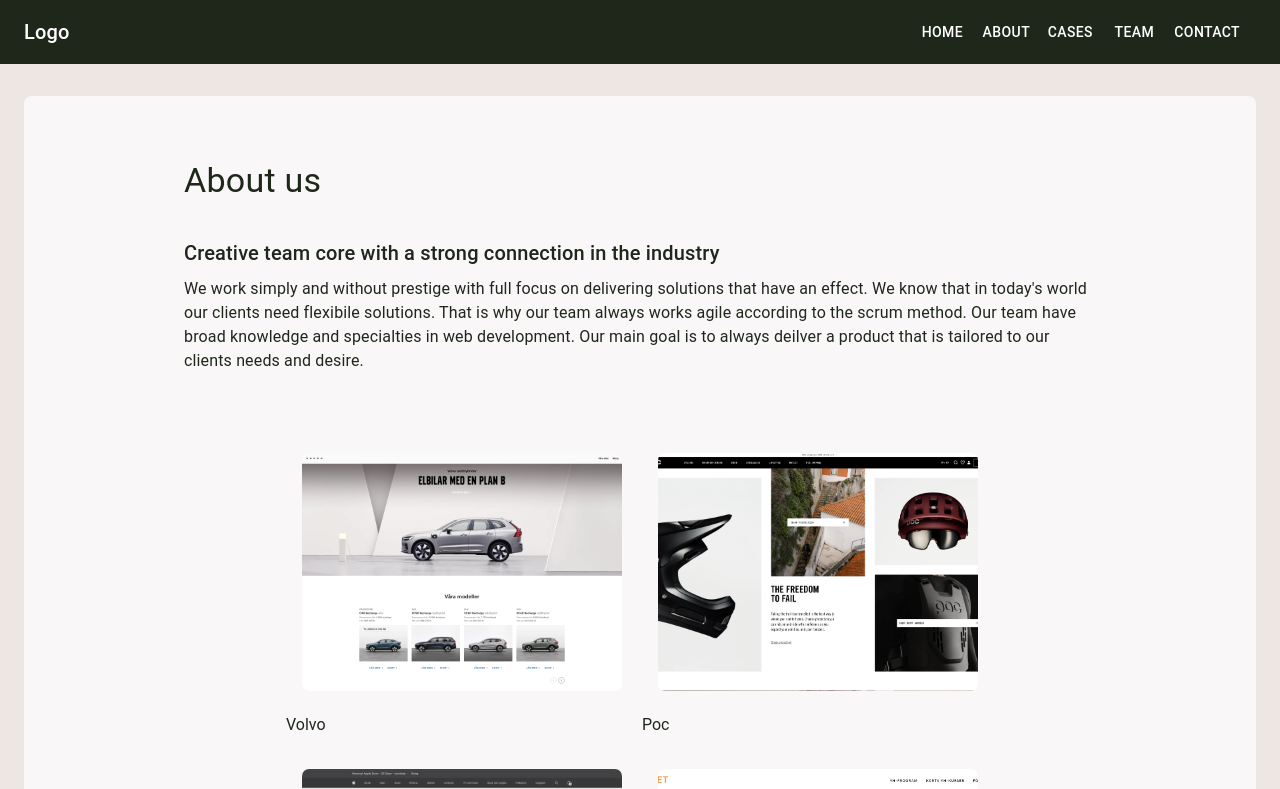
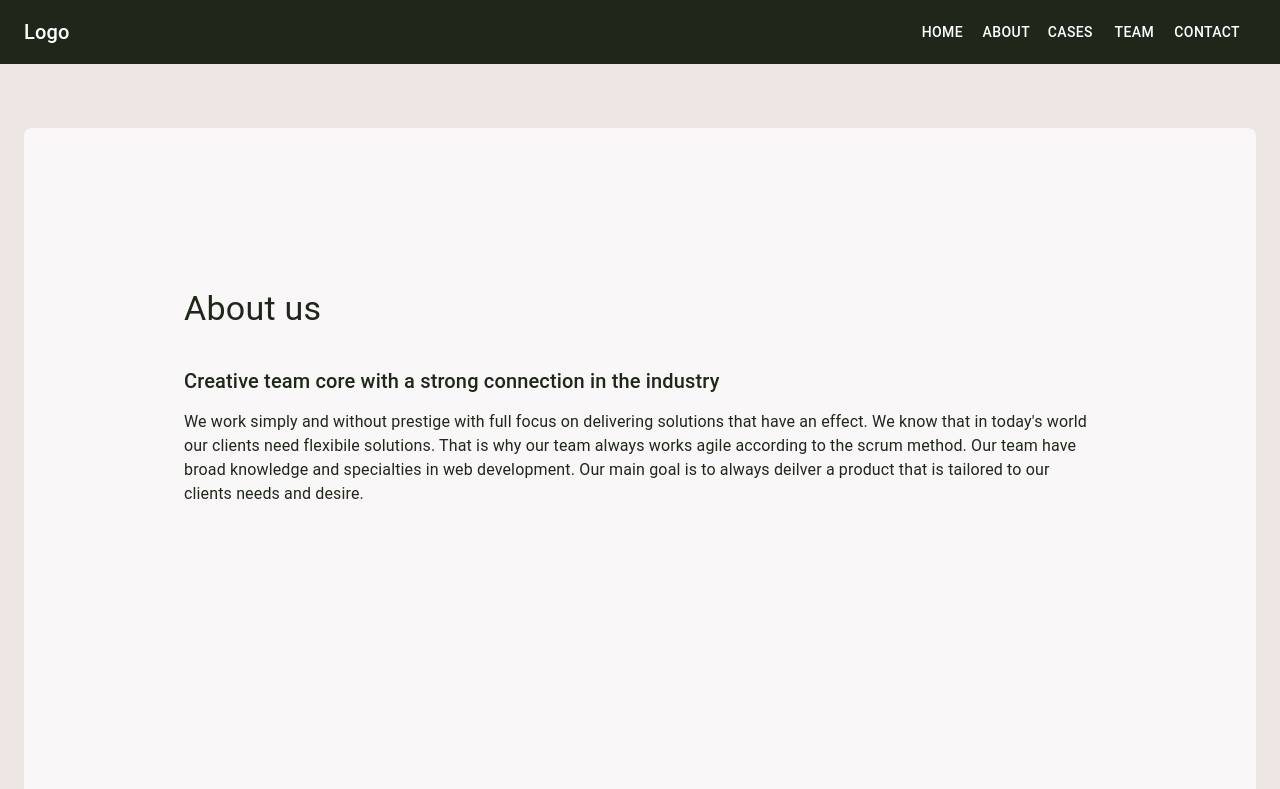
Before and after one commit to Prisberg/nr1team, a React (Create React App) app: page /about in a window 1280 px wide. Shown: the top 789 px of the page. Built offline with nearby package versions, Linux system fonts and the light colour scheme.

Commit message:
cases page

```diff
--- a/src/components/App.jsx
+++ b/src/components/App.jsx
@@ -11,6 +11,7 @@
 import Cases from "./pages/cases/Cases";
 import Footer from "./footer/Footer";
 import Main from "./pages/main/Main";
+import Team from "./pages/main/teams/Team";
 
 function App() {
   return (
@@ -28,6 +29,7 @@
           <Route path="/contact" element={<Contact />} />
           <Route path="/about" element={<About />} />
           <Route path="/cases" element={<Cases />} />
+          <Route path="/team" element={<Team />} />
         </Routes>
         <Footer />
       </BrowserRouter>
--- a/src/components/header/NavBar.jsx
+++ b/src/components/header/NavBar.jsx
@@ -114,15 +114,15 @@
               </Button>
               <Button
                 color="inherit"
-                onClick={() => navigate("/team")}
+                onClick={() => navigate("/cases")}
                 textAlign="center"
               >
                 {pages[2]}
               </Button>
-              <Button color="inherit" onClick={() => navigate("/contact")}>
+              <Button color="inherit" onClick={() => navigate("/team")}>
                 {pages[3]}
               </Button>
-              <Button color="inherit" onClick={() => navigate("/cases")}>
+              <Button color="inherit" onClick={() => navigate("/contact")}>
                 {pages[4]}
               </Button>
             </MenuItem>
--- a/src/components/pages/about/About.jsx
+++ b/src/components/pages/about/About.jsx
@@ -30,10 +30,11 @@
     >
       <Box
         sx={{
-          mt: "2rem",
+          mt: "4rem",
           mb: "2rem",
           display: "flex",
           alignItems: "center",
+          justifyContent: "center",
           flexDirection: "column",
           borderRadius: "8px",
           width: "100rem",
@@ -41,7 +42,15 @@
           flexShrink: 1,
         }}
       >
-        <Box sx={{ maxWidth: "65rem" }}>
+        <Box
+          sx={{
+            maxWidth: "65rem",
+            display: "flex",
+            justifyContent: "center",
+            flexDirection: "column",
+            mt: "6rem",
+          }}
+        >
           <Typography sx={textStyling} variant="h4">
             About us
           </Typography>
@@ -52,7 +61,14 @@
             Creative team core with a strong connection in the industry
           </Typography>
           <Typography
-            sx={{ mt: "0.5rem", ml: "4rem", mr: "4rem", flexShrink: "1" }}
+            sx={{
+              mt: "0.8rem",
+              ml: "4rem",
+              mr: "4rem",
+              mb: "5rem",
+              flexShrink: "1",
+              height: "20rem",
+            }}
           >
             We work simply and without prestige with full focus on delivering
             solutions that have an effect. We know that in today's world our
@@ -62,38 +78,6 @@
             deilver a product that is tailored to our clients needs and desire.
           </Typography>
         </Box>
-        <Box
-          sx={{
-            display: "flex",
-            justifyContent: "center",
-            alignItems: "center",
-            m: "1rem",
-            flexDirection: "column",
-            flexWrap: "wrap",
-          }}
-        >
-          {/* <Typography sx={{ fontWeight: "medium", mt: "2rem" }} variant="h6">
-            Clients
-          </Typography> */}
-          <ImageList sx={{ m: "3rem" }}>
-            {aboutData.map((item) => (
-              <ImageListItem key={item.img}>
-                <img
-                  src={`${item.img}?w=248&fit=crop&auto=format`}
-                  srcSet={`${item.img}?w=248&fit=crop&auto=format&dpr=2 2x`}
-                  alt={item.title}
-                  loading="lazy"
-                  style={{
-                    borderRadius: "7px",
-                    margin: "1rem",
-                    maxWidth: "20rem",
-                  }}
-                />
-                <ImageListItemBar title={item.title} position="below" />
-              </ImageListItem>
-            ))}
-          </ImageList>
-        </Box>
       </Box>
     </Container>
   );
--- a/src/components/pages/cases/Cases.jsx
+++ b/src/components/pages/cases/Cases.jsx
@@ -2,10 +2,6 @@
 import Box from "@mui/material/Box";
 import Container from "@mui/material/Container";
 import Typography from "@mui/material/Typography";
-import Card from "@mui/material/Card";
-import CardActions from "@mui/material/CardActions";
-import CardContent from "@mui/material/CardContent";
-import Button from "@mui/material/Button";
 import ImageList from "@mui/material/ImageList";
 import ImageListItem from "@mui/material/ImageListItem";
 import ImageListItemBar from "@mui/material/ImageListItemBar";
```
